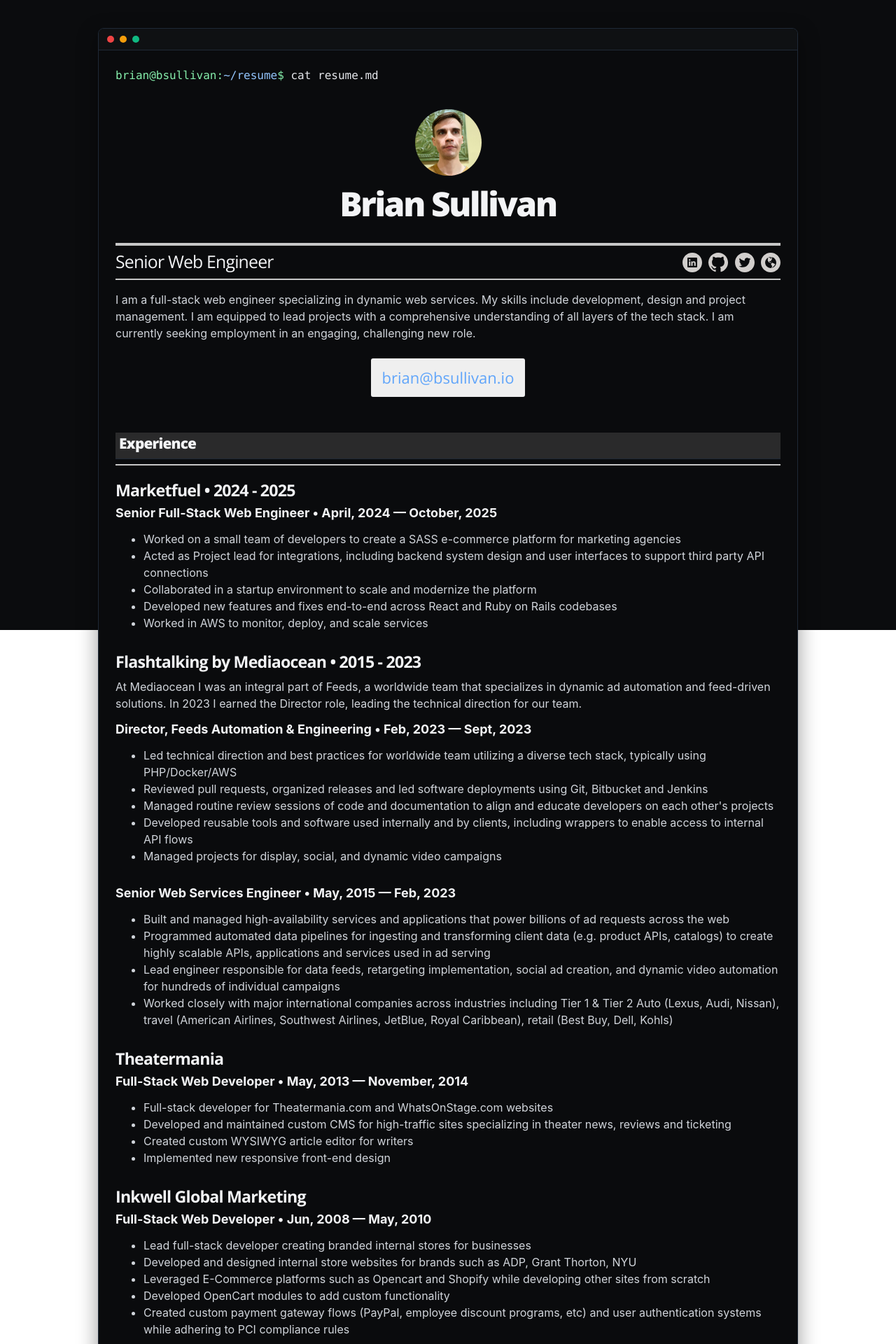
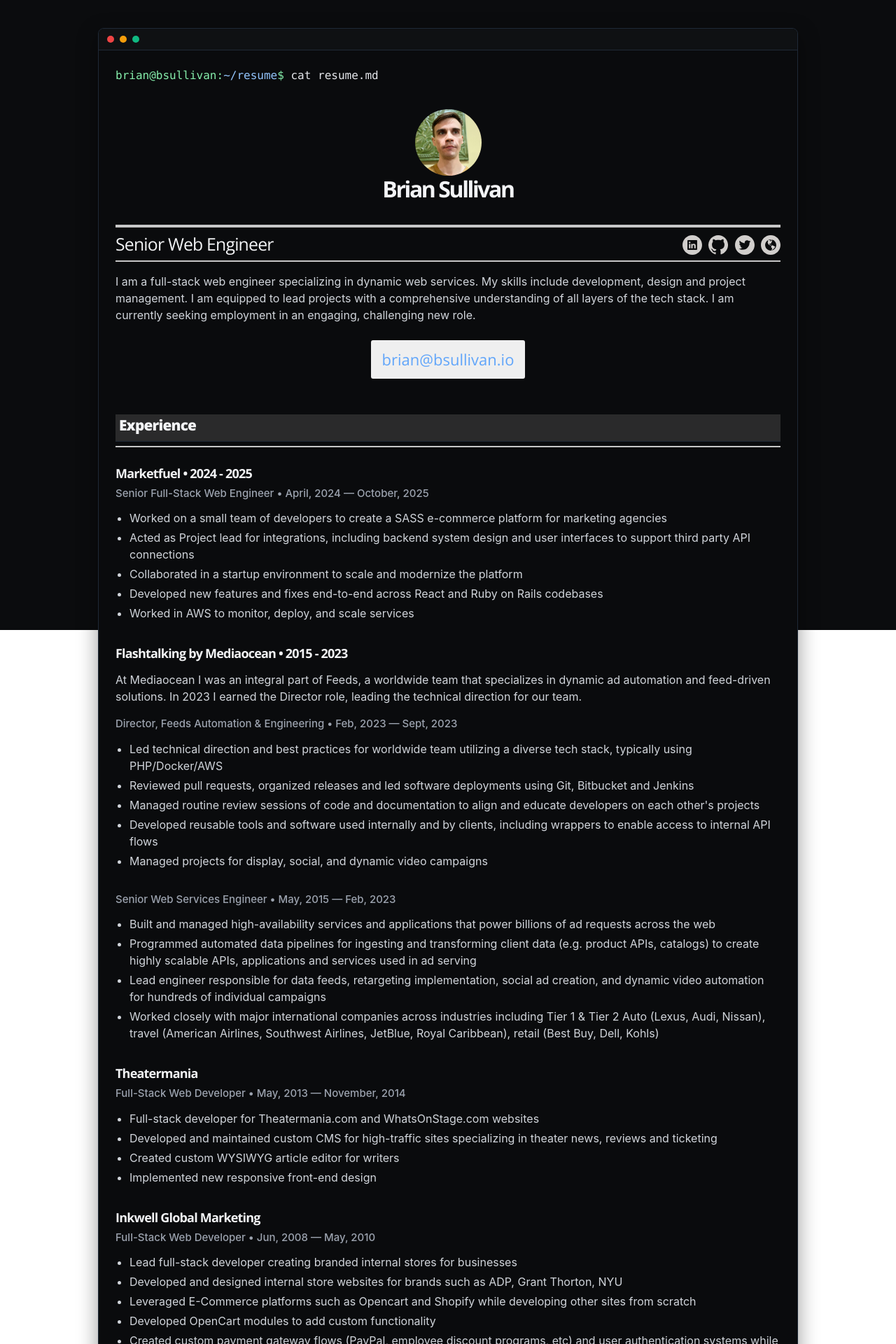
Before and after one commit to bsullivan-io/bsullivan.io, a Jekyll site: the page built from resume/index.html, in a window 1280 px wide. Shown: the top 1920 px of the page at 70% size. Built offline with Jekyll 4.4.1, drawn with Linux system fonts in a browser that asks for light colours.

Commit message:
update res layout

```diff
--- a/_layouts/resume2.html
+++ b/_layouts/resume2.html
@@ -40,6 +40,11 @@
       .resume-content .resume-item-copy, .resume-content p, .resume-content li { color: #d1d5db; }
       .resume-content .section-header h2 { border-bottom: 1px solid #1f2937; padding-bottom: 6px; }
       .resume-content .wrapper { background: transparent; }
+      .resume-content .header-name { font-size: 2rem; line-height: 1.2; margin: 0 0 8px; color: #f9fafb; font-weight: 700; }
+      .resume-content .resume-item-title { font-size: 1.125rem; line-height: 1.5; margin: 12px 0 4px; color: #f3f4f6; font-weight: 600; }
+      .resume-content .resume-item-details { font-size: 0.9375rem; line-height: 1.5; margin: 0 0 8px; color: #9ca3af; font-weight: 500; }
+      .resume-content .resume-item-list { list-style: disc; padding-left: 1.25rem; margin: 6px 0 10px; }
+      .resume-content .resume-item-list li { margin: 4px 0; color: #d1d5db; }
     </style>
   </head>
 
```
